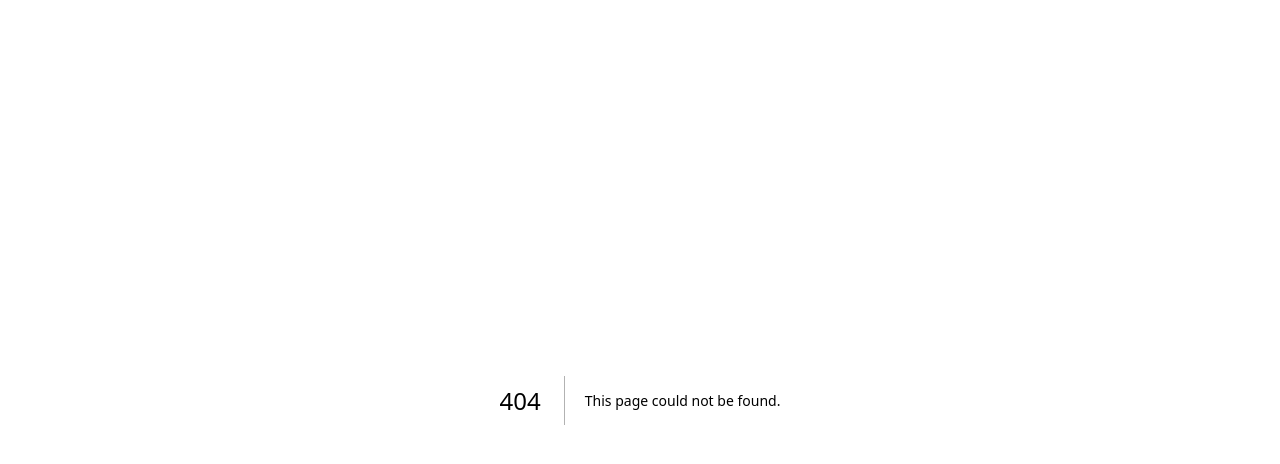
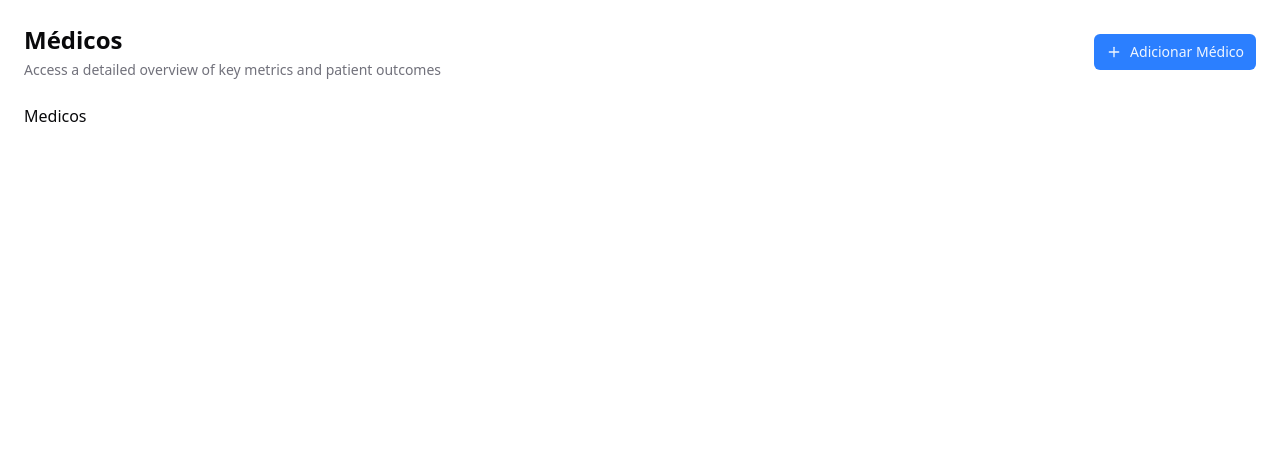
Before and after one commit to dandanCod123/saas_clinicas_medicas, a Next.js app: page /doctors in a window 1280 px wide. Before the commit this address had no page. Shown: the top 464 px of the page. Built offline with nearby package versions, Linux system fonts and the light colour scheme.

Commit message:
feat:create Doctors page and container components

```diff
--- /dev/null
+++ b/src/app/(protected)/doctors/page.tsx
@@ -0,0 +1,37 @@
+import { Button } from "@/components/ui/button";
+import {
+  PageActions,
+  PageContainer,
+  PageContent,
+  PageDescription,
+  PageHeader,
+  PageHeaderContent,
+  PageTitle,
+} from "@/components/ui/page-container";
+import { Plus } from "lucide-react";
+
+const DoctorsPage = () => {
+  return (
+    <PageContainer>
+      <PageHeader>
+        <PageHeaderContent>
+          <PageTitle>Médicos</PageTitle>
+          <PageDescription>
+            Access a detailed overview of key metrics and patient outcomes
+          </PageDescription>
+        </PageHeaderContent>
+        <PageActions>
+          <Button>
+            <Plus />
+            Adicionar Médico
+          </Button>
+        </PageActions>
+      </PageHeader>
+      <PageContent>
+        <h1>Medicos</h1>
+      </PageContent>
+    </PageContainer>
+  );
+};
+
+export default DoctorsPage;
--- /dev/null
+++ b/src/components/ui/page-container.tsx
@@ -0,0 +1,37 @@
+export const PageContainer = ({ children }: { children: React.ReactNode }) => {
+  return <div className="w-full space-y-6 p-6">{children}</div>;
+};
+
+export const PageHeader = ({ children }: { children: React.ReactNode }) => {
+  return (
+    <div className="flex w-full items-center justify-between">{children}</div>
+  );
+};
+
+export const PageHeaderContent = ({
+  children,
+}: {
+  children: React.ReactNode;
+}) => {
+  return <div className="w-full space-y-1">{children}</div>;
+};
+
+export const PageTitle = ({ children }: { children: React.ReactNode }) => {
+  return <h1 className="text-2xl font-bold">{children}</h1>;
+};
+
+export const PageDescription = ({
+  children,
+}: {
+  children: React.ReactNode;
+}) => {
+  return <p className="text-muted-foreground text-sm">{children}</p>;
+};
+
+export const PageActions = ({ children }: { children: React.ReactNode }) => {
+  return <div className="flex items-center gap-2">{children}</div>;
+};
+
+export const PageContent = ({ children }: { children: React.ReactNode }) => {
+  return <div className="space-y-6">{children}</div>;
+};
```
